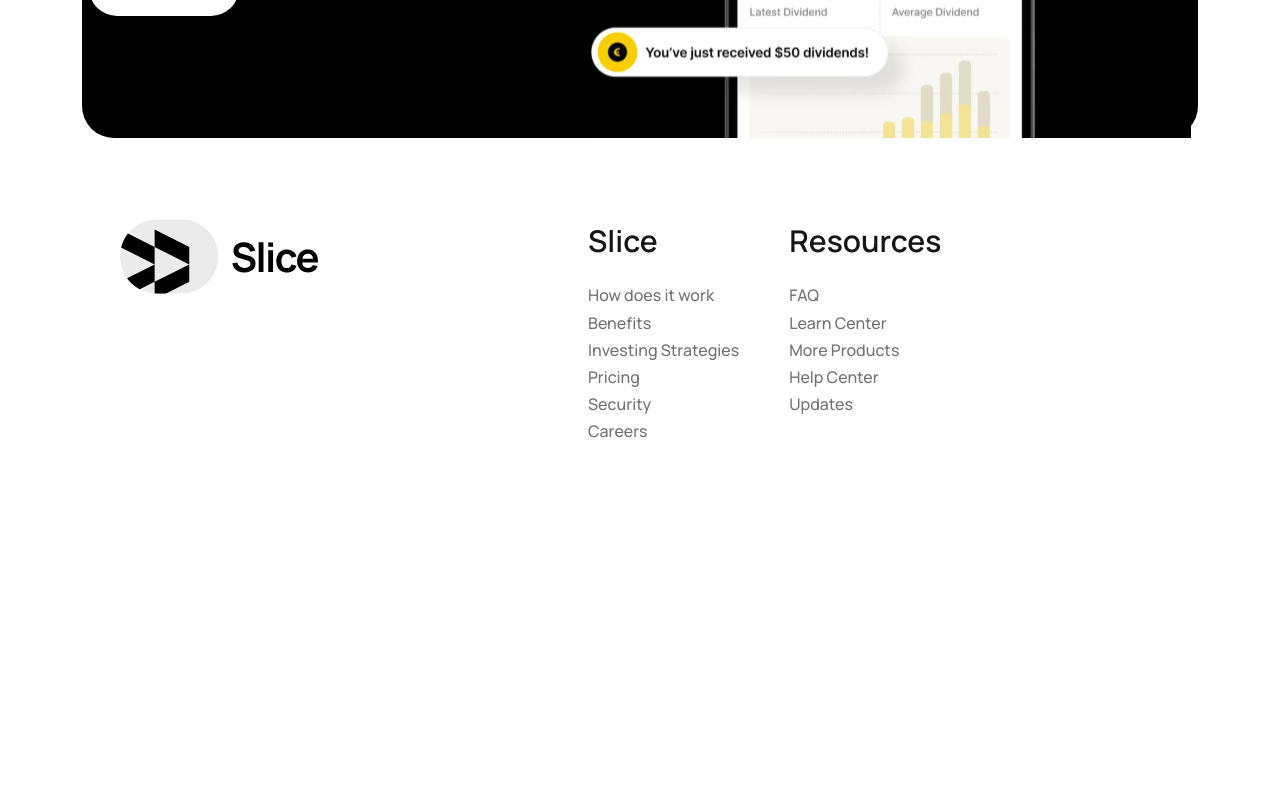
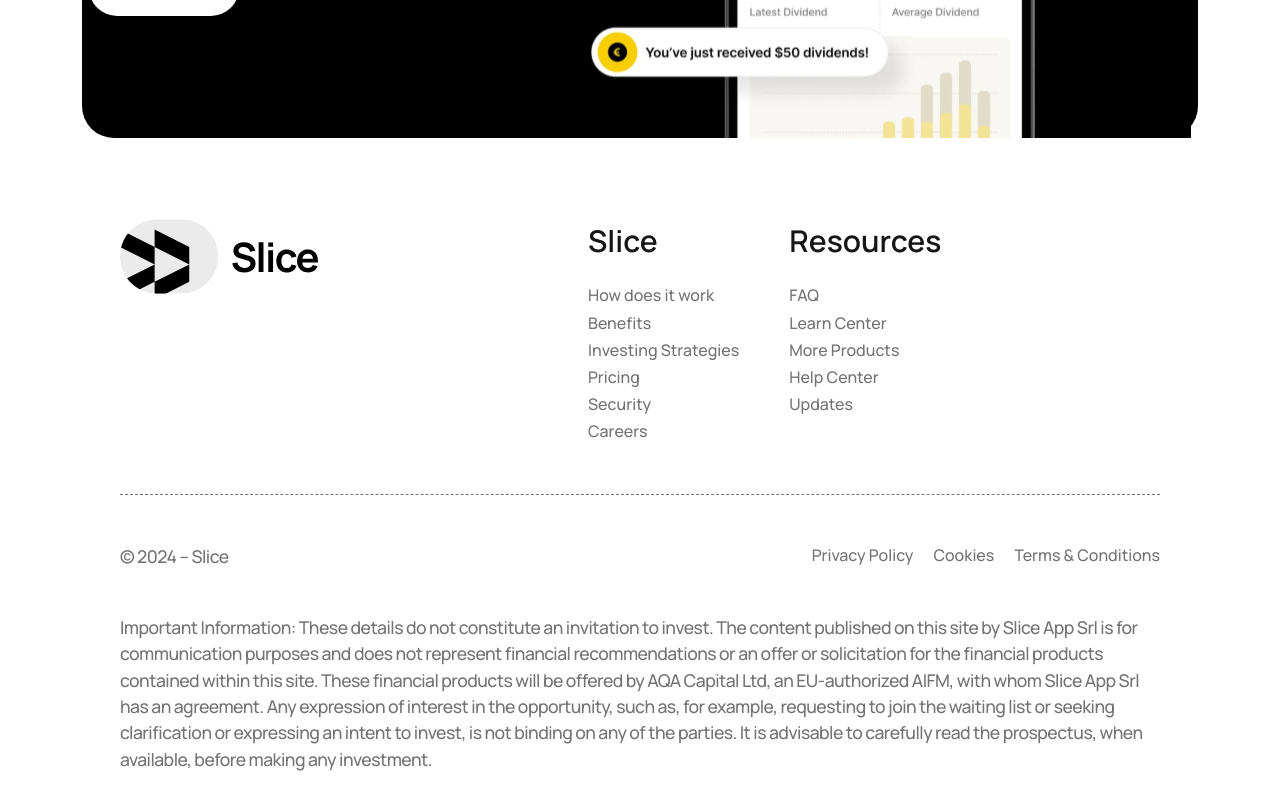
Before and after one commit to Daniel264/Slice, a Next.js app: page / in a window 1280 px wide. Shown: the part 6600-7410 px from the top of the page. Before the commit the page ends 7146 px from the top, so only its background shows below. Built offline with nearby package versions, Linux system fonts and the light colour scheme.

Commit message:
feat: style the footer section

```diff
--- a/src/components/Footer.tsx
+++ b/src/components/Footer.tsx
@@ -1,9 +1,10 @@
-import { firstLink, secondLink } from "@/utilities/footerLinks";
+import { firstLink, secondLink, thirdLink } from "@/utilities/footerLinks";
 import Image from "next/image";
 
 export const Footer = () => {
     return (
         <footer className="footer_component">
+            <div className="footer_component__first_section">
                 <div className="footer_component__logo_container">
                     <Image src="/assets/logo/logo.svg" alt="Image of the Splice logo" width={200} height={100} />
                 </div>
@@ -29,6 +30,24 @@ export const Footer = () => {
                         </ul>
                     </article>
                 </div>
+            </div>
+            <div className="footer_component__second_section">
+                <div className="footer_component__second_links">
+                    <p>© 2024 – Slice </p>
+                    <ul>
+                        {thirdLink.map((item) => (
+                            <a key={item.id} href={item.url}>
+                                {item.text}
+                            </a>
+                        ))}
+                    </ul>
+                </div>
+                <p className="footer_component__second_text">
+                    Important Information: These details do not constitute an invitation to invest. The content published on this site by Slice App Srl is for communication purposes and does not represent financial recommendations or an offer or solicitation for the financial products contained
+                    within this site. These financial products will be offered by AQA Capital Ltd, an EU-authorized AIFM, with whom Slice App Srl has an agreement. Any expression of interest in the opportunity, such as, for example, requesting to join the waiting list or seeking clarification or
+                    expressing an intent to invest, is not binding on any of the parties. It is advisable to carefully read the prospectus, when available, before making any investment.
+                </p>
+            </div>
         </footer>
     );
 };
--- a/src/styles/SCSS/index.css
+++ b/src/styles/SCSS/index.css
@@ -860,7 +860,15 @@ h5 {
   padding: 80px 100px;
   display: flex;
   width: 100%;
-  flex-direction: row;
+  flex-direction: column;
+}
+.footer_component__first_section {
+  width: 100%;
+  display: flex;
+  height: -moz-fit-content;
+  height: fit-content;
+  padding-bottom: 3rem;
+  border-bottom: 1px dashed var(--text-color);
 }
 .footer_component__logo_container {
   display: flex;
@@ -894,4 +902,22 @@ h5 {
 }
 .footer_component__links article ul a:hover {
   color: #a6a6a6;
+}
+.footer_component__second_section {
+  padding-top: 3rem;
+  color: var(--text-color);
+}
+.footer_component__second_links {
+  margin-bottom: 45px;
+  width: 100%;
+  justify-content: space-between;
+  display: flex;
+}
+.footer_component__second_links ul {
+  gap: 20px;
+  display: flex;
+  font-weight: 500;
+}
+.footer_component__second_links ul a:hover {
+  color: #a6a6a6;
 }/*# sourceMappingURL=index.css.map */
--- a/src/styles/SCSS/layout/_footer.scss
+++ b/src/styles/SCSS/layout/_footer.scss
@@ -4,7 +4,15 @@
     padding: 80px 100px;
     display: flex;
     width: 100%;
-    flex-direction: row;
+    flex-direction: column;
+
+    &__first_section {
+        width: 100%;
+        display: flex;
+        height: fit-content;
+        padding-bottom: 3rem;
+        border-bottom: 1px dashed var(--text-color);
+    }
 
     &__logo_container {
         display: flex;
@@ -47,4 +55,27 @@
             }
         }
     }
+
+    &__second_section {
+        padding-top: 3rem;
+        color: var(--text-color);
+    }
+    &__second_links {
+        margin-bottom: 45px;
+        width: 100%;
+        justify-content: space-between;
+        display: flex;
+
+        ul {
+            gap: 20px;
+            display: flex;
+            font-weight: 500;
+
+            a {
+                &:hover {
+                    color: lighten(#737373, 20%);
+                }
+            }
+        }
+    }
 }
--- a/src/utilities/footerLinks.ts
+++ b/src/utilities/footerLinks.ts
@@ -13,3 +13,9 @@ export const secondLink = [
     { id: 4, text: "Help Center", url: "/" },
     { id: 5, text: "Updates", url: "/" },
 ];
+
+export const thirdLink = [
+    { id: 1, text: "Privacy Policy", url: "/" },
+    { id: 2, text: "Cookies", url: "/" },
+    { id: 3, text: "Terms & Conditions", url: "/" },
+];
```
Also changed, not shown: 1 other file (tests, documents, lock files or other folders). Lines whose indentation alone changed are shown as unchanged.
